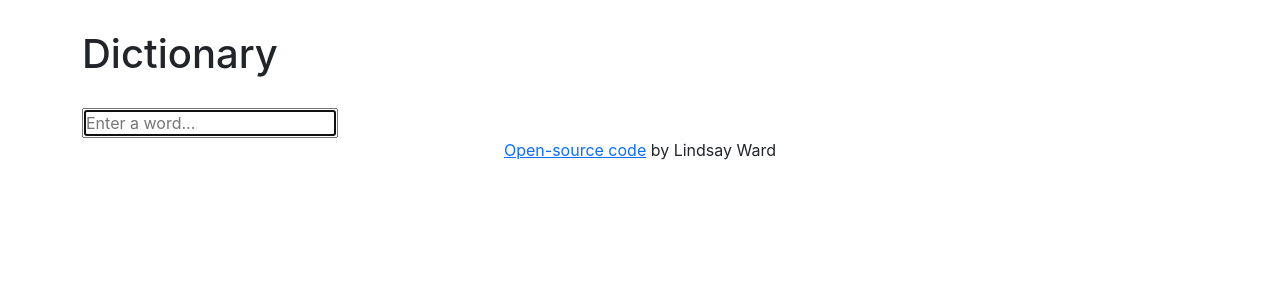
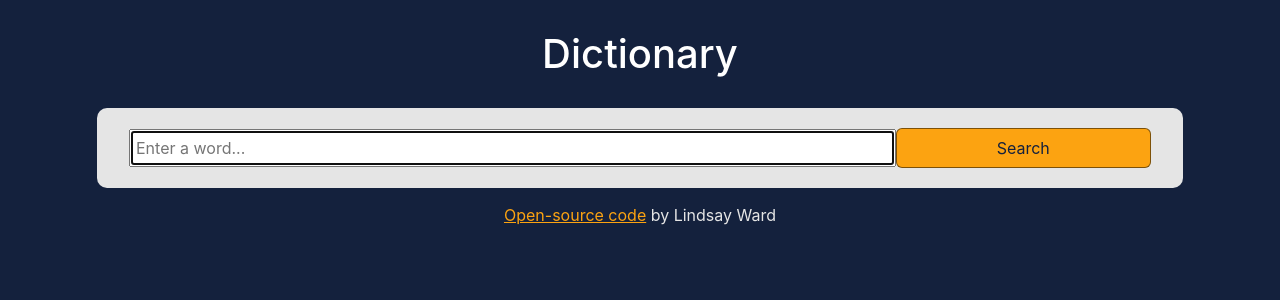
Before and after one commit to lindsaymward/dictionary-react, a React (Create React App) app: page / in a window 1280 px wide. Shown: the top 300 px of the page. Built offline with nearby package versions, Linux system fonts and the light colour scheme; no server answers.

Commit message:
Started styling app into sections

```diff
--- a/src/App.css
+++ b/src/App.css
@@ -1,3 +1,21 @@
+body {
+  background-color: #14213d;
+  padding-bottom: 20px;
+}
+
 .App-header {
-  margin: 30px 0;
+  margin: 30px 0px;
 }
+
+h1 {
+  color: #ffffff;
+  text-align: center;
+}
+
+footer {
+  color: #e5e5e5;
+}
+
+footer a {
+  color: #fca311;
+}
--- a/src/Definition.js
+++ b/src/Definition.js
@@ -11,7 +11,9 @@ export default function Definition(props) {
             {defined.definition}
             <br />
             Example: <em>{defined.example}</em>
+            <br />
             <Synonyms synonyms={defined.synonyms} />
+            <hr />
           </div>
         );
       })}
--- a/src/Dictionary.css
+++ b/src/Dictionary.css
@@ -0,0 +1,20 @@
+.Dictionary section {
+  background-color: #e5e5e5;
+  padding: 20px;
+  border-radius: 10px;
+  margin: 15px;
+}
+
+.Dictionary section input {
+  padding: 5px;
+  line-height: 1.5;
+  color: #14213d;
+}
+
+.Dictionary .search {
+  background-color: #fca311;
+  color: #14213d;
+  border: 1px solid rgba(0, 0, 0, 0.5);
+  border-radius: 6px;
+  padding: 7px 0;
+}
--- a/src/Dictionary.js
+++ b/src/Dictionary.js
@@ -33,14 +33,23 @@ export default function Dictionary(props) {
   if (load) {
     return (
       <div className="Dictionary">
+        <section className="row">
           <form onSubmit={handleSubmit}>
             <input
               type="search"
               autoFocus={true}
               placeholder="Enter a word..."
               onChange={handleWordChange}
+              className="col-9"
+            />
+            <input
+              type="submit"
+              onClick={handleSubmit}
+              value="Search"
+              className="col-3 search"
             />
           </form>
+        </section>
         <Result results={results} />
       </div>
     );
--- /dev/null
+++ b/src/Result.css
@@ -0,0 +1,14 @@
+.Result h2,
+small {
+  text-align: center;
+  color: #14213d;
+}
+
+.Result a {
+  color: #14213d;
+}
+
+.Result h2 {
+  font-weight: bold;
+  font-size: 44px;
+}
--- a/src/Result.js
+++ b/src/Result.js
@@ -1,11 +1,13 @@
 import React from "react";
 import Definition from "./Definition";
 import Phonetic from "./Phonetic";
+import "./Result.css";
 
 export default function Result(props) {
   if (props.results) {
     return (
       <div>
+        <section className="Result">
           <h2>{props.results.word}</h2>
           <small>
             {props.results.phonetics.map(function (phonetic, index) {
@@ -16,6 +18,8 @@ export default function Result(props) {
               );
             })}
           </small>
+        </section>
+        <section>
           {props.results.meanings.map(function (definition, index) {
             return (
               <div key={index}>
@@ -23,6 +27,7 @@ export default function Result(props) {
               </div>
             );
           })}
+        </section>
       </div>
     );
   } else {
--- /dev/null
+++ b/src/Synonyms.css
@@ -0,0 +1,3 @@
+ul {
+  list-style: none;
+}
--- a/src/Synonyms.js
+++ b/src/Synonyms.js
@@ -1,12 +1,15 @@
 import React from "react";
+import "./Synonyms.css";
 
 export default function Synonyms(props) {
   return props.synonyms.map(function (synonym, index) {
     if (index < 5) {
       return (
-        <ul className="Synonyms" key={index}>
-          <li>{synonym}</li>
-        </ul>
+        <span className="Synonyms">
+          <ul key={index}>
+            <li className="Synonym">{synonym}</li>
+          </ul>
+        </span>
       );
     } else {
       return null;
--- a/src/index.css
+++ b/src/index.css
@@ -1,13 +1,12 @@
 body {
-  margin: 0;
-  font-family: -apple-system, BlinkMacSystemFont, 'Segoe UI', 'Roboto', 'Oxygen',
-    'Ubuntu', 'Cantarell', 'Fira Sans', 'Droid Sans', 'Helvetica Neue',
+  font-family: -apple-system, BlinkMacSystemFont, "Segoe UI", "Roboto", "Oxygen",
+    "Ubuntu", "Cantarell", "Fira Sans", "Droid Sans", "Helvetica Neue",
     sans-serif;
   -webkit-font-smoothing: antialiased;
   -moz-osx-font-smoothing: grayscale;
 }
 
 code {
-  font-family: source-code-pro, Menlo, Monaco, Consolas, 'Courier New',
+  font-family: source-code-pro, Menlo, Monaco, Consolas, "Courier New",
     monospace;
 }
```
Lines whose indentation alone changed are shown as unchanged.
